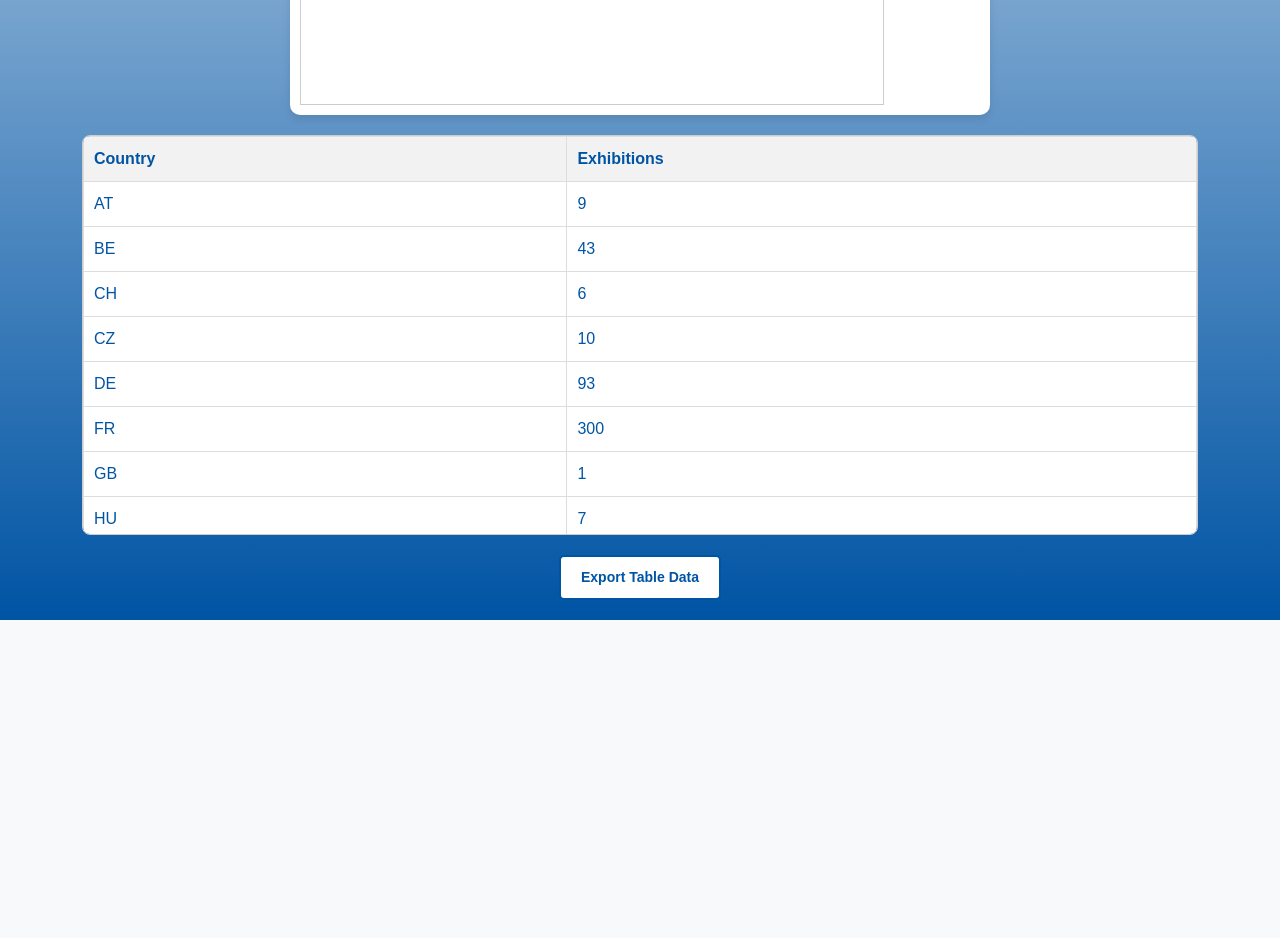
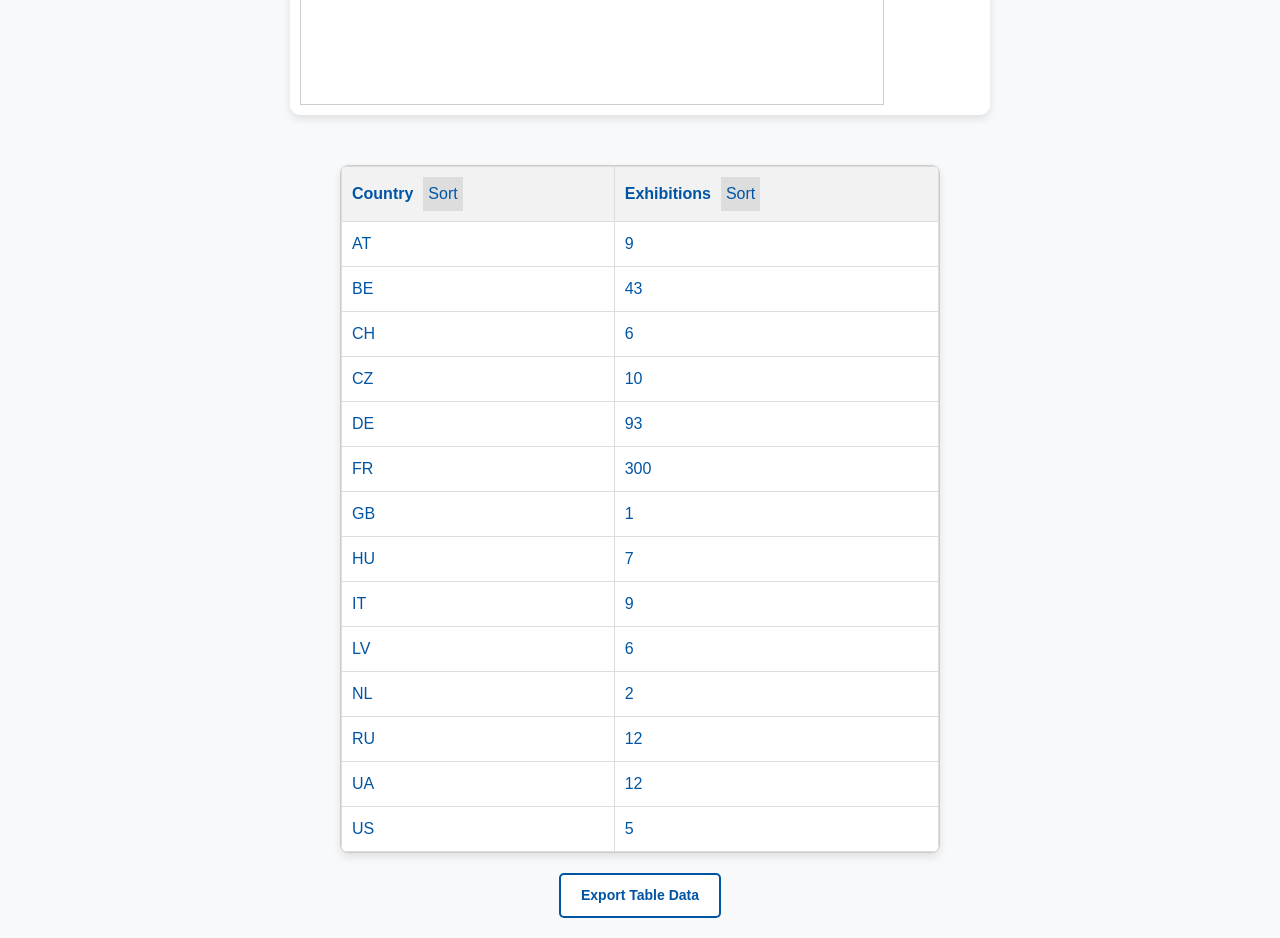
Before and after one commit to mtiessler/Geographical-Mapping-Visualizatior, a React (Create React App) app in the folder UE/Assignment_2/: page /geo-2 in a window 1280 px wide. Shown: the part 700-1638 px from the top of the page. Before the commit the page ends 1320 px from the top, so only its background shows below. Built offline with nearby package versions, Linux system fonts and the light colour scheme; no server answers.

Commit message:
geo2 fixes

```diff
--- a/UE/Assignment_2/src/components/GeoView2.tsx
+++ b/UE/Assignment_2/src/components/GeoView2.tsx
@@ -40,6 +40,7 @@ const GeoView2 = () => {
     const [worldMap, setWorldMap] = useState<any>(null);
     const [data, setData] = useState<ExhibitionData[] | null>(null);
     const [artists, setArtists] = useState<string[]>([]);
+    const [sortConfig, setSortConfig] = useState<{ key: 'country' | 'num_exhibitions'; direction: 'asc' | 'desc' } | null>(null);
 
     const fetchWorldMap = async () => {
         try {
@@ -51,6 +52,9 @@ const GeoView2 = () => {
             return null;
         }
     };
+    useEffect(() => {
+        setSortConfig(null); // Reset the sort configuration when the artist changes
+    }, [selectedArtist]);
 
     const fetchData = async (): Promise<ExhibitionData[] | null> => {
         try {
@@ -94,6 +98,26 @@ const GeoView2 = () => {
         link.download = `${selectedArtist}_exhibitions.json`;
         link.click();
     };
+    const handleSort = (key: 'country' | 'num_exhibitions') => {
+        let direction: 'asc' | 'desc' = 'asc';
+        if (sortConfig && sortConfig.key === key && sortConfig.direction === 'asc') {
+            direction = 'desc';
+        }
+        setSortConfig({ key, direction });
+    };
+
+    const sortedData = React.useMemo(() => {
+        if (!sortConfig) return filteredData();
+        return [...filteredData()].sort((a, b) => {
+            const key = sortConfig.key;
+            const aValue = key === 'country' ? a['e.country'] : a.num_exhibitions;
+            const bValue = key === 'country' ? b['e.country'] : b.num_exhibitions;
+
+            if (aValue < bValue) return sortConfig.direction === 'asc' ? -1 : 1;
+            if (aValue > bValue) return sortConfig.direction === 'asc' ? 1 : -1;
+            return 0;
+        });
+    }, [sortConfig, filteredData]);
 
     useEffect(() => {
         if (!worldMap || !data || !svgRef.current) return;
@@ -232,7 +256,6 @@ const GeoView2 = () => {
                 flexDirection: 'column',
                 alignItems: 'center',
                 minHeight: '100vh',
-                background: 'linear-gradient(to top, #0054a4, #ffffff)',
                 color: '#0054a4',
                 fontFamily: 'Arial, sans-serif',
                 overflowY: 'auto',
@@ -265,8 +288,8 @@ const GeoView2 = () => {
                 Go Back
             </button>
 
-            <h1 style={{ color: '#0054a4' }}>Geographical Heatmap of Exhibitions</h1>
-            <p style={{ maxWidth: '600px', textAlign: 'center', margin: '10px 0', color: '#0054a4' }}>
+            <h1 style={{color: '#0054a4'}}>Geographical Heatmap of Exhibitions</h1>
+            <p style={{maxWidth: '600px', textAlign: 'center', margin: '10px 0', color: '#0054a4'}}>
                 This map visualizes the number of exhibitions held in various countries by artist.
                 You are currently viewing data for <strong>{selectedArtist}</strong>.
                 Use the dropdown below to select a different artist.
@@ -309,27 +332,33 @@ const GeoView2 = () => {
                     ref={svgRef}
                     width="100%"
                     height="500px"
-                    style={{ border: '1px solid #ccc', maxWidth: '700px' }}
+                    style={{border: '1px solid #ccc', maxWidth: '700px'}}
                 ></svg>
                 <svg
                     ref={legendRef}
                     width={100}
                     height={350}
-                    style={{ marginLeft: '10px' }}
+                    style={{marginLeft: '10px'}}
                 ></svg>
             </div>
+            <div style={{
+                marginTop: '50px',
 
+            }}></div>
             <div
                 style={{
-                    marginTop: '20px',
-                    width: '90%',
-                    maxHeight: '400px',
-                    overflow: 'auto',
+                    marginTop: '50px',
+                    width: '80%',
+                    maxWidth: '600px',
+                    margin: '0 auto',
+                    overflowY: 'auto',
                     border: '1px solid #ccc',
                     borderRadius: '8px',
+                    boxShadow: '0 4px 8px rgba(0, 0, 0, 0.1)',
                     backgroundColor: '#ffffff',
                 }}
             >
+
                 <table
                     style={{
                         width: '100%',
@@ -339,7 +368,7 @@ const GeoView2 = () => {
                     }}
                 >
                     <thead>
-                    <tr style={{ backgroundColor: '#f2f2f2', color: '#0054a4' }}>
+                    <tr style={{backgroundColor: '#f2f2f2', color: '#0054a4'}}>
                         <th
                             style={{
                                 padding: '10px',
@@ -351,6 +380,19 @@ const GeoView2 = () => {
                             }}
                         >
                             Country
+                            <button
+                                onClick={() => handleSort('country')}
+                                style={{
+                                    marginLeft: '10px',
+                                    backgroundColor: '#ddd',
+                                    border: 'none',
+                                    cursor: 'pointer',
+                                    padding: '5px',
+                                    color: '#0054a4',
+                                }}
+                            >
+                                Sort
+                            </button>
                         </th>
                         <th
                             style={{
@@ -363,11 +405,24 @@ const GeoView2 = () => {
                             }}
                         >
                             Exhibitions
+                            <button
+                                onClick={() => handleSort('num_exhibitions')}
+                                style={{
+                                    marginLeft: '10px',
+                                    backgroundColor: '#ddd',
+                                    border: 'none',
+                                    cursor: 'pointer',
+                                    padding: '5px',
+                                    color: '#0054a4',
+                                }}
+                            >
+                                Sort
+                            </button>
                         </th>
                     </tr>
                     </thead>
                     <tbody>
-                    {filteredData().map((entry, index) => (
+                    {sortedData.map((entry, index) => (
                         <tr key={index}>
                             <td
                                 style={{
@@ -388,9 +443,9 @@ const GeoView2 = () => {
                         </tr>
                     ))}
                     </tbody>
+
                 </table>
             </div>
-
             <button
                 style={{
                     marginTop: '20px',
```
